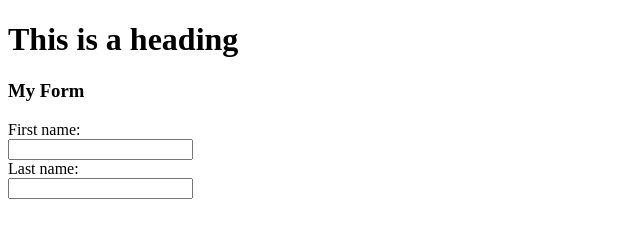
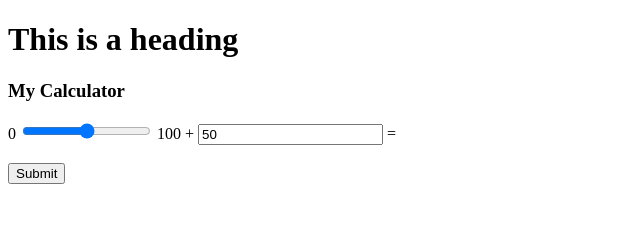
Before and after one commit to joepapson/myportfolio, a plain HTML site: page index.html in a window 1280 px wide. Shown: the whole page, without its empty margins (0-640 px from the left). Drawn offline with Linux system fonts and the light colour scheme.

Commit message:
calculator added in index.html file

```diff
--- a/index.html
+++ b/index.html
@@ -4,14 +4,19 @@
 <body>
 
 	<h1>This is a heading</h1>
-	<h3>My Form</h3>
+	<h3>My Calculator</h3>
 
-	<form>
-		  First name:<br>
-		  <input type="text" name="firstname"><br>
-		  Last name:<br>
-		  <input type="text" name="lastname">
-    </form>
+	<form action="/action_page.php"
+	  oninput="x.value=parseInt(a.value)+parseInt(b.value)">
+	  0
+	  <input type="range"  id="a" name="a" value="50">
+	  100 +
+	  <input type="number" id="b" name="b" value="50">
+	  =
+	  <output name="x" for="a b"></output>
+	  <br><br>
+	  <input type="submit">
+   </form>
 
 </body>
 </html>
```
